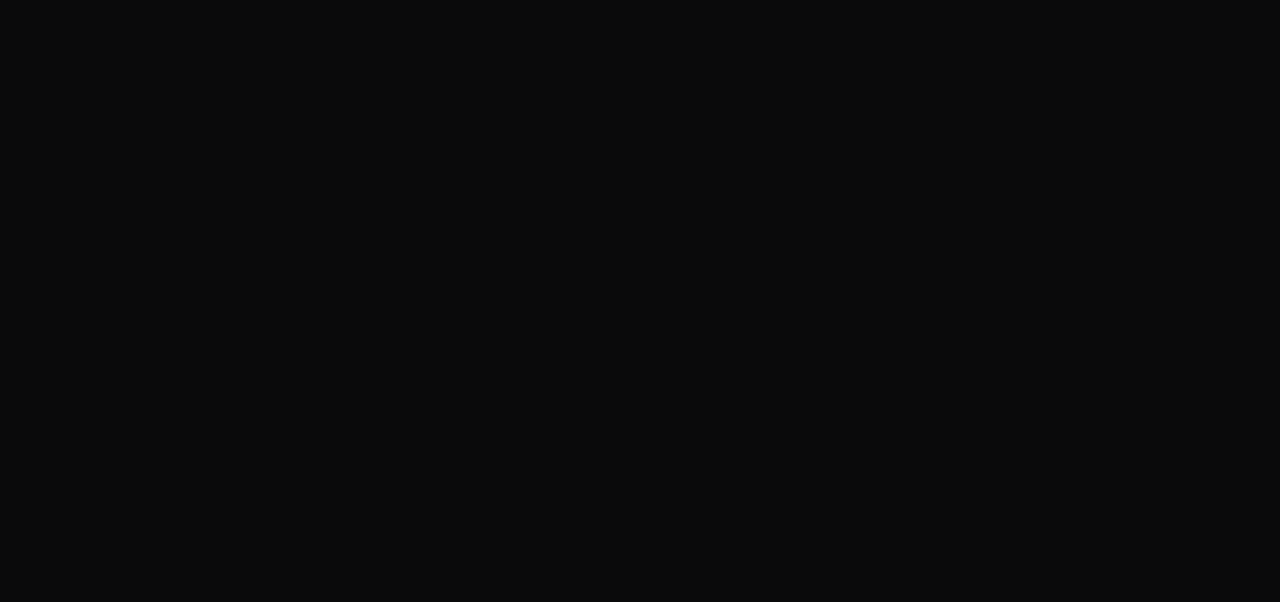
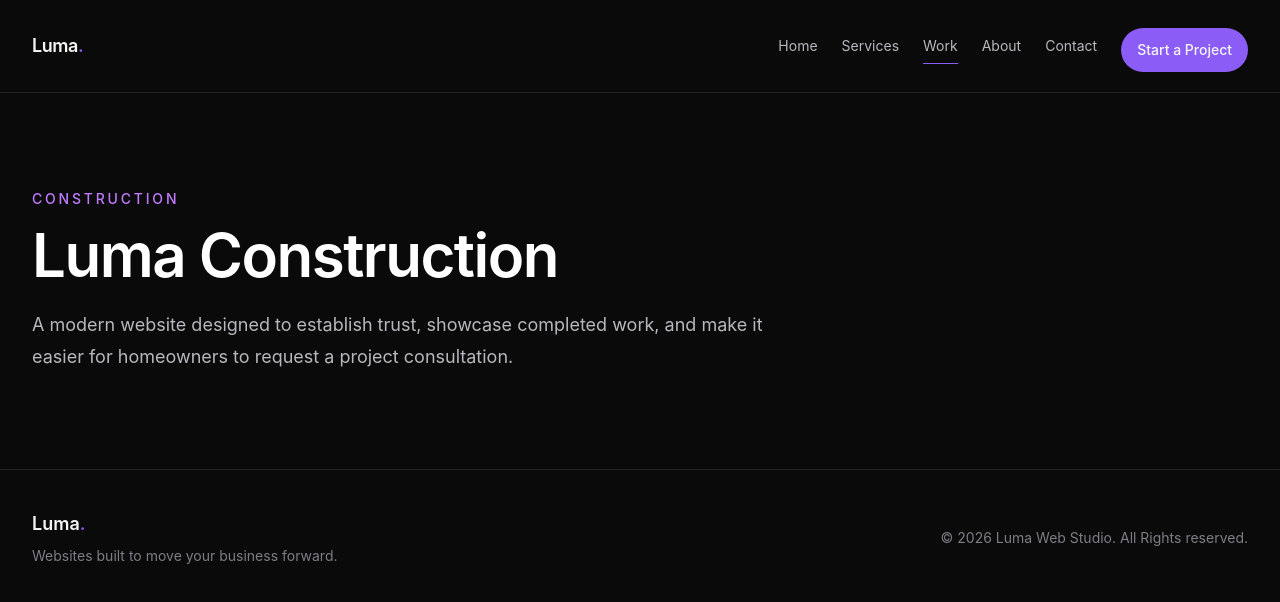
Before and after one commit to syniahpeterson/luma-web-studio, a React (Vite) app: page /work/luma-construction in a window 1280 px wide. Before the commit this address had no page. Shown: the top 602 px of the page. Built offline with nearby package versions, Linux system fonts and the light colour scheme.

Commit message:
feat: add CaseStudy page and update routing in App component

```diff
--- a/src/App.jsx
+++ b/src/App.jsx
@@ -3,6 +3,7 @@ import SiteLayout from "./layouts/SiteLayout";
 import Home from "./pages/Home";
 import Services from "./pages/Services";
 import Work from "./pages/Work";
+import CaseStudy from "./pages/CaseStudy";
 
 function App() {
   return (
@@ -12,6 +13,7 @@ function App() {
           <Route path="/" element={<Home />} />
           <Route path="/services" element={<Services />} />
           <Route path="/work" element={<Work />} />
+          <Route path="/work/:slug" element={<CaseStudy />} />
         </Route>
       </Routes>
     </BrowserRouter>
--- a/src/data/projects.js
+++ b/src/data/projects.js
@@ -8,33 +8,64 @@ const projects = [
     title: "Luma Construction",
     slug: "luma-construction",
     category: "Construction",
-    services: ["Website Design", "Frontend Development"],
+    client: "Luma Construction",
+    year: "2026",
+    services: ["Website Design", "Frontend Development", "Website Modernization"],
+    liveUrl: "https://www.allconstructionsvs.com/",
     description:
       "A modern website designed to establish trust, showcase completed work, and make it easier for homeowners to request a project consultation.",
+    challenge:
+      "Luma Construction needed a stronger online presence that would communicate professionalism, build trust with potential customers, and make it easier for homeowners to understand their services.",
+    approach:
+      "We created a clean, modern website focused on clear messaging, strong project imagery, responsive layouts, and straightforward calls to action.",
+    outcome:
+      "The new website gives Luma Construction a more professional digital presence while making important information easier for potential customers to find.",
     featured: true,
     image: lumaConstructionImage,
+    gallery: [lumaConstructionImage],
   },
+
   {
     id: "northline-logistics",
     title: "Northline Logistics",
     slug: "northline-logistics",
     category: "Logistics",
+    client: "Northline Logistics",
+    year: "2023",
     services: ["Website Design", "Frontend Development"],
+    liveUrl: "https://www.secondrunlogistics.com/",
     description:
       "A professional digital presence built to communicate logistics services clearly and create a stronger first impression for prospective clients.",
+    challenge:
+      "Northline Logistics needed a website that could communicate its services clearly while presenting the company as a professional and dependable partner.",
+    approach:
+      "We focused on a structured layout, clear service messaging, strong visual hierarchy, and responsive development to create an experience that works across devices.",
+    outcome:
+      "The finished website provides Northline Logistics with a clearer way to communicate its services and establish credibility with prospective customers.",
     featured: true,
     image: northlineLogisticsImage,
+    gallery: [northlineLogisticsImage],
   },
+
   {
     id: "pie-house",
     title: "Pie House",
     slug: "pie-house",
     category: "Restaurant",
+    client: "Pie House",
+    year: "2026",
     services: ["Website Design", "Frontend Development"],
     description:
       "A welcoming restaurant website focused on showcasing the menu, atmosphere, and location while making important information easy to find.",
+    challenge:
+      "Pie House needed a welcoming online presence that could showcase its food and atmosphere while helping customers quickly find important restaurant information.",
+    approach:
+      "We created a visually inviting experience with clear navigation, focused content sections, and responsive layouts designed around the customer journey.",
+    outcome:
+      "The website gives Pie House a stronger digital presence while making its menu, location, and restaurant information easier for customers to discover.",
     featured: true,
     image: pieHouseImage,
+    gallery: [pieHouseImage],
   },
 ];
 
--- /dev/null
+++ b/src/pages/CaseStudy.jsx
@@ -0,0 +1,65 @@
+import { Link, useParams } from "react-router-dom";
+
+import Container from "../components/common/Container";
+
+import projects from "../data/projects";
+
+function CaseStudy() {
+  const { slug } = useParams();
+
+  const project = projects.find((project) => project.slug === slug);
+
+  if (!project) {
+    return (
+      <section>
+        <Container className="py-24">
+          <div className="max-w-2xl">
+            <p className="text-sm font-medium uppercase tracking-[0.2em] text-purple-400">
+              Project Not Found
+            </p>
+
+            <h1 className="mt-4 text-4xl font-semibold tracking-tight text-white sm:text-5xl">
+              We couldn't find that project.
+            </h1>
+
+            <p className="mt-6 text-lg leading-8 text-[#b7b7be]">
+              The project you're looking for may have been removed or the URL
+              may be incorrect.
+            </p>
+
+            <div className="mt-8">
+              <Link
+                to="/work"
+                className="inline-flex items-center justify-center rounded-full bg-purple-500 px-5 py-3 text-sm font-medium text-white transition-colors duration-200 hover:bg-purple-400"
+              >
+                Back to Our Work
+              </Link>
+            </div>
+          </div>
+        </Container>
+      </section>
+    );
+  }
+
+  return (
+    <section>
+      <Container className="py-24">
+        <div className="max-w-3xl">
+          <p className="text-sm font-medium uppercase tracking-[0.2em] text-purple-400">
+            {project.category}
+          </p>
+
+          <h1 className="mt-4 text-4xl font-semibold tracking-tight text-white sm:text-5xl lg:text-6xl">
+            {project.title}
+          </h1>
+
+          <p className="mt-6 text-lg leading-8 text-[#b7b7be]">
+            {project.description}
+          </p>
+        </div>
+      </Container>
+    </section>
+  );
+}
+
+export default CaseStudy;
```
